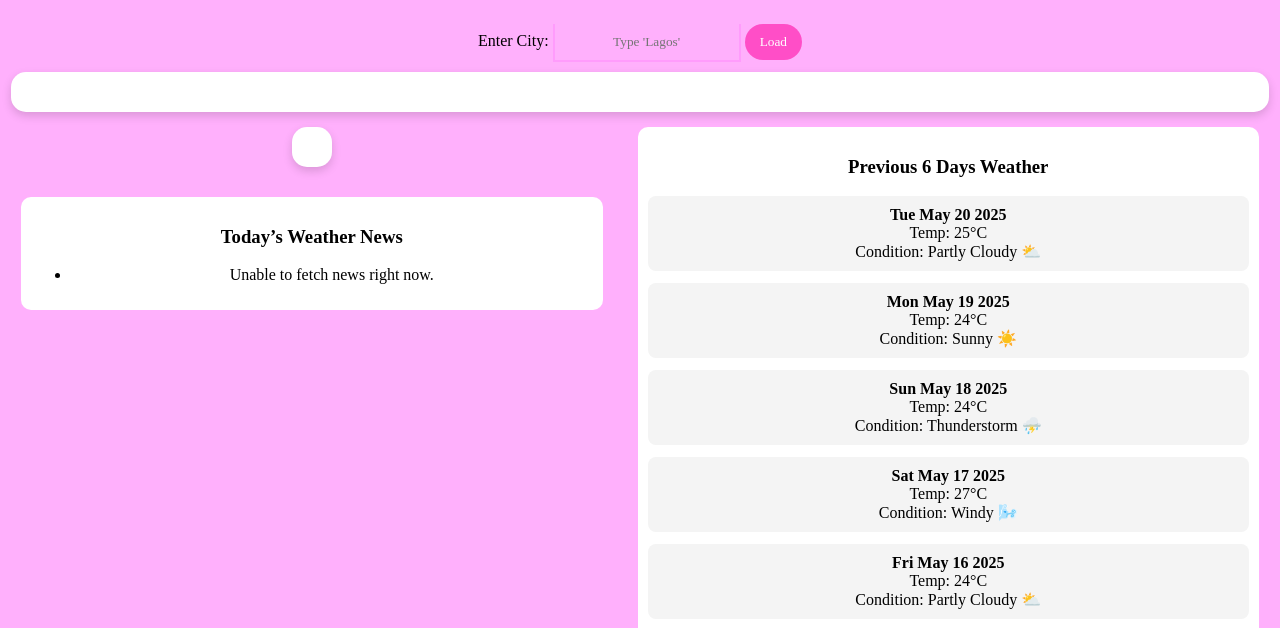
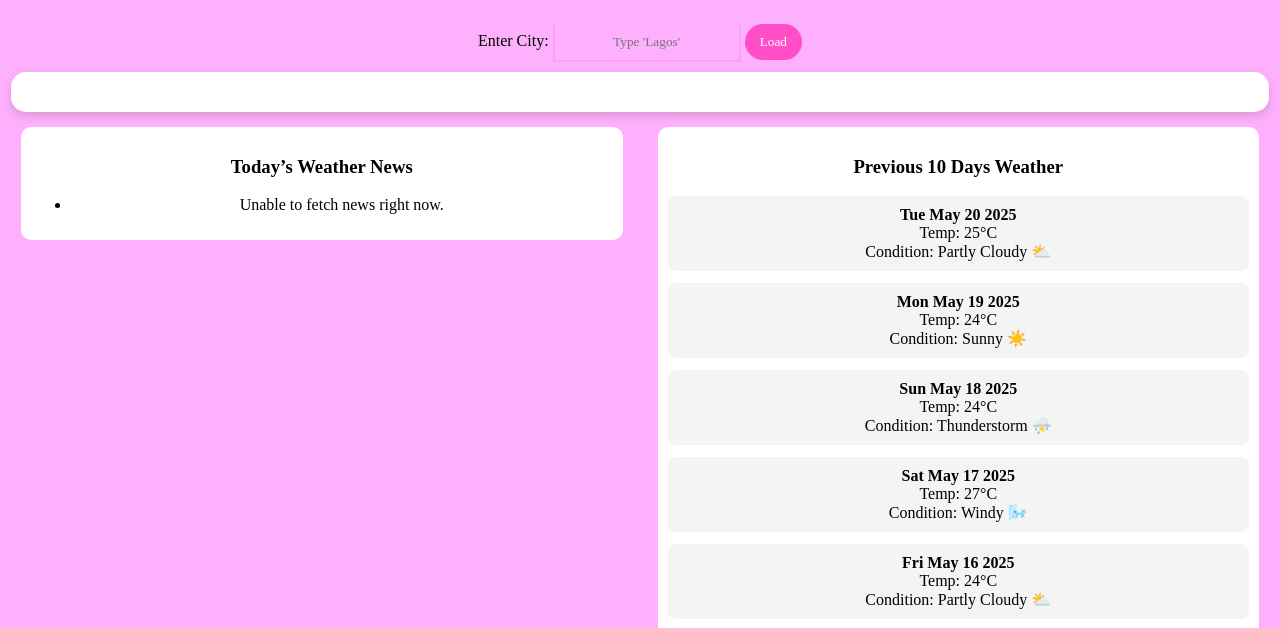
Before and after one commit to officialpurpledragon01/dailyweather.github.io, a plain HTML site: page index.html in a window 1280 px wide. Shown: the part 107-735 px from the top of the page. Drawn offline with Linux system fonts and the light colour scheme; no server answers.

Commit message:
Update index.html

```diff
--- a/index.html
+++ b/index.html
@@ -19,23 +19,16 @@
     </section>
 
     <section id="content">
-    <!-- Left column: Live weather and news -->
-    <div class="left-column">
-        <div id="weatherResult"></div>
-
         <div class="weather_news">
             <h3>Today’s Weather News</h3>
             <ul id="newsList"></ul>
         </div>
-    </div>
 
-    <!-- Right column: Previous weather -->
-    <div class="previousDays">
-        <h3>Previous 6 Days Weather</h3>
-        <div id="previous-weather"></div>
-    </div>
-</section>
-
+        <div class="previousDays">
+            <h3>Previous 10 Days Weather </h3>
+            <div id="previous-weather"></div>
+        </div>
+    </section>
 
     <footer>
     <h4>Created with love 💕 by Purple Dragon the Creator 🙃</h4>
```
